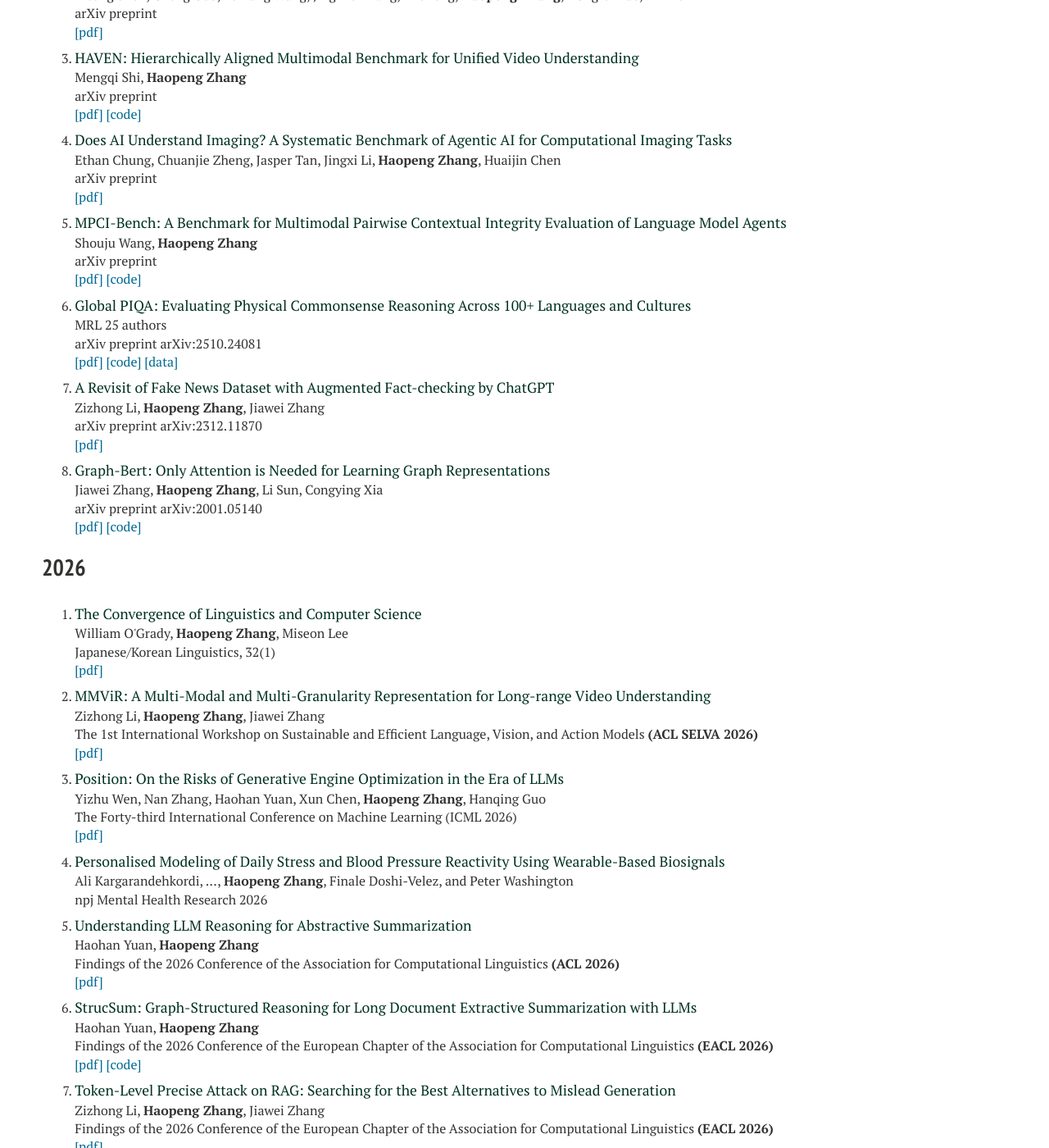
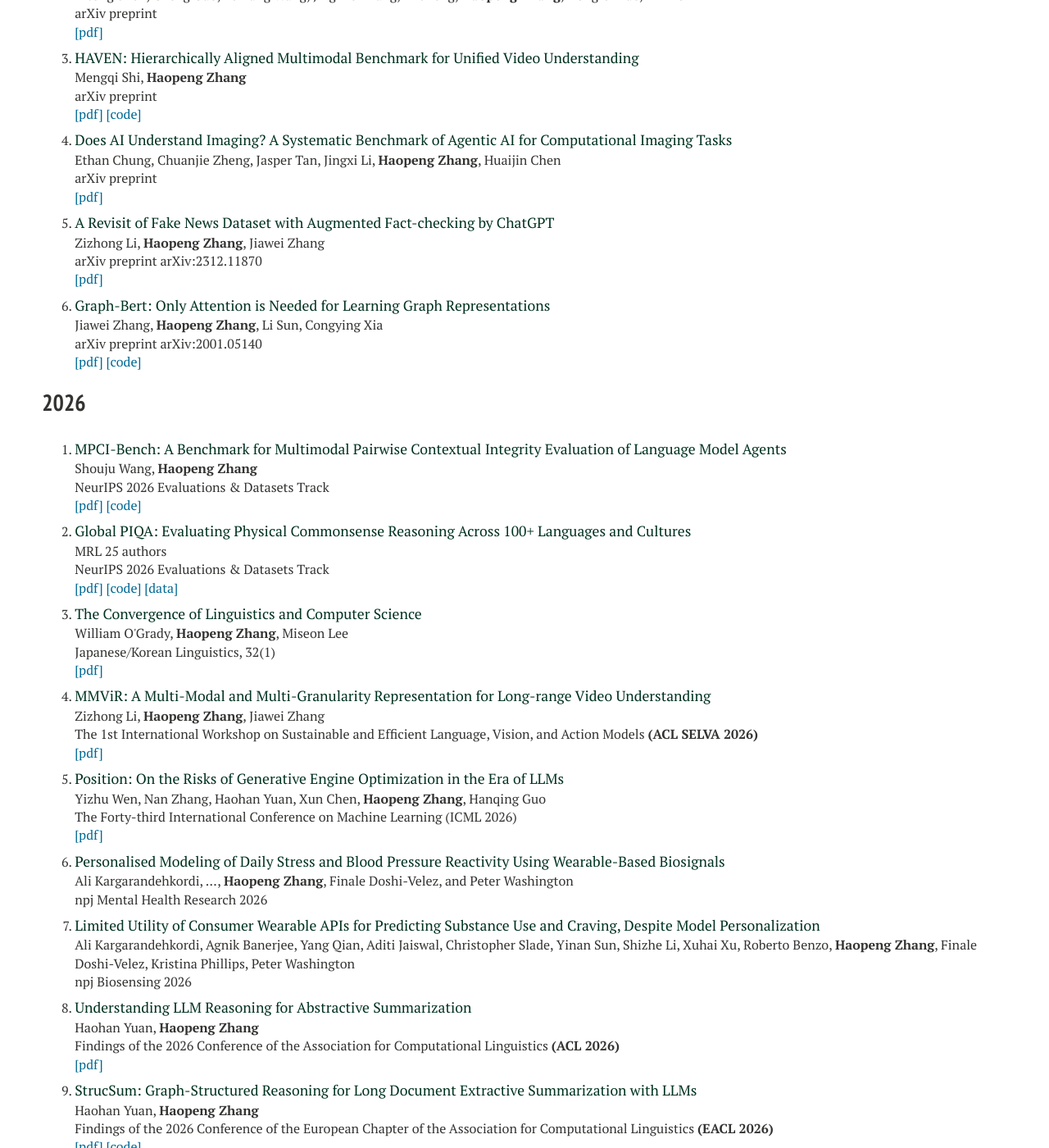
Before and after one commit to hpzhang94/hpzhang94.github.io, a Jekyll site: the page built from research.md, in a window 1280 px wide and 1400 px high, scrolled down 452 px. Shown: the whole window at 82% size. Built offline with Jekyll 4.4.1, drawn with Linux system fonts in a browser that asks for light colours; nearby versions of some CDN libraries.

Commit message:
update 0925

```diff
--- a/research.md
+++ b/research.md
@@ -56,22 +56,6 @@ title: Publications
 </li>
 
 <li>
-<span class="paper-title">MPCI-Bench: A Benchmark for Multimodal Pairwise Contextual Integrity Evaluation of Language Model Agents</span>
-<br>Shouju Wang, <b>Haopeng Zhang</b>
-<br>arXiv preprint
-<br><a href="https://arxiv.org/abs/2601.08235" target="_blank">[pdf]</a> <a href="https://github.com/hpzhang94/MPCI-Bench" target="_blank">[code]</a>
-</li>
-
-
-<li>
-<span class="paper-title">Global PIQA: Evaluating Physical Commonsense Reasoning Across 100+ Languages and Cultures</span>
-<br>MRL 25 authors
-<br>arXiv preprint arXiv:2510.24081
-<br><a href="https://arxiv.org/abs/2510.24081" target="_blank">[pdf]</a> <a href="https://mrlbenchmarks.github.io/" target="_blank">[code]</a> <a href="https://huggingface.co/datasets/mrlbenchmarks/global-piqa-nonparallel" target="_blank">[data]</a>
-</li>
-
-
-<li>
 <span class="paper-title">A Revisit of Fake News Dataset with Augmented Fact-checking by ChatGPT</span>
 <br>Zizhong Li, <b>Haopeng Zhang</b>, Jiawei Zhang
 <br>arXiv preprint arXiv:2312.11870
@@ -90,6 +74,20 @@ title: Publications
 ## 2026
 
 <ol>
+
+<li>
+<span class="paper-title">MPCI-Bench: A Benchmark for Multimodal Pairwise Contextual Integrity Evaluation of Language Model Agents</span>
+<br>Shouju Wang, <b>Haopeng Zhang</b>
+<br>NeurIPS 2026 Evaluations &amp; Datasets Track
+<br><a href="https://arxiv.org/abs/2601.08235" target="_blank">[pdf]</a> <a href="https://github.com/hpzhang94/MPCI-Bench" target="_blank">[code]</a>
+</li>
+
+<li>
+<span class="paper-title">Global PIQA: Evaluating Physical Commonsense Reasoning Across 100+ Languages and Cultures</span>
+<br>MRL 25 authors
+<br>NeurIPS 2026 Evaluations &amp; Datasets Track
+<br><a href="https://arxiv.org/abs/2510.24081" target="_blank">[pdf]</a> <a href="https://mrlbenchmarks.github.io/" target="_blank">[code]</a> <a href="https://huggingface.co/datasets/mrlbenchmarks/global-piqa-nonparallel" target="_blank">[data]</a>
+</li>
 
 <li>
 <span class="paper-title">The Convergence of Linguistics and Computer Science</span>
@@ -117,6 +115,12 @@ Optimization in the Era of LLMs</span>
 <span class="paper-title">Personalised Modeling of Daily Stress and Blood Pressure Reactivity Using Wearable-Based Biosignals</span>
 <br>Ali Kargarandehkordi, ..., <b>Haopeng Zhang</b>, Finale Doshi-Velez, and Peter Washington
 <br>npj Mental Health Research 2026
+</li>
+
+<li>
+<span class="paper-title">Limited Utility of Consumer Wearable APIs for Predicting Substance Use and Craving, Despite Model Personalization</span>
+<br>Ali Kargarandehkordi, Agnik Banerjee, Yang Qian, Aditi Jaiswal, Christopher Slade, Yinan Sun, Shizhe Li, Xuhai Xu, Roberto Benzo, <b>Haopeng Zhang</b>, Finale Doshi-Velez, Kristina Phillips, Peter Washington
+<br>npj Biosensing 2026
 </li>
 
 <li>
```
Also changed, not shown: index.md (+1 -0 lines).
